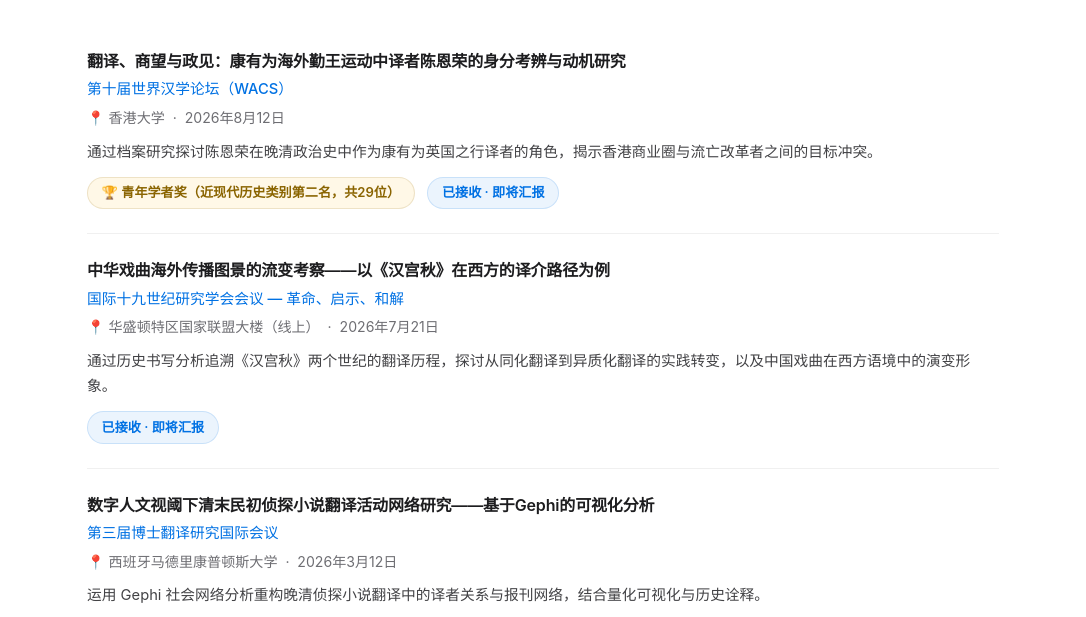
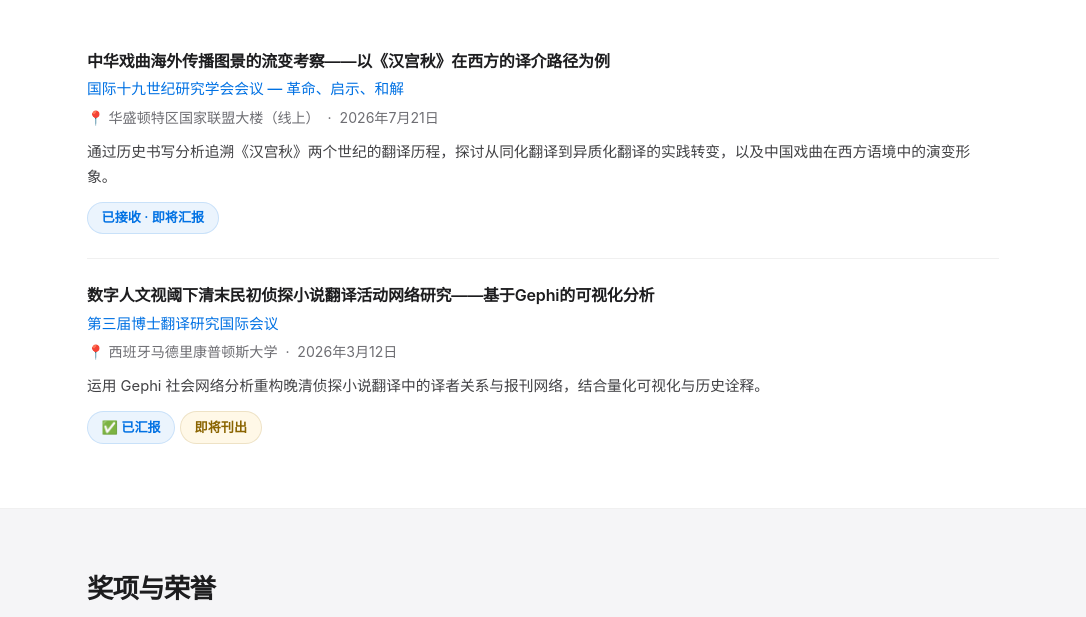
Before and after one commit to hoganjhhuang-maker/hoganjhhuang-maker.github.io, a plain HTML site: page conferences-zh.html in a window 1280 px wide. Shown: the part 159-776 px from the top of the page, without its empty margins (97-1183 px from the left). Drawn offline with Linux system fonts and the light colour scheme.

Commit message:
Update conferences-zh.html

```diff
--- a/conferences-zh.html
+++ b/conferences-zh.html
@@ -28,15 +28,6 @@
         <section class="conf-section">
             <div class="container">
                 <h2>会议发表</h2>
-
-                <div class="conf-item">
-                    <div class="conf-title">翻译、商望与政见：康有为海外勤王运动中译者陈恩荣的身分考辨与动机研究</div>
-                    <div class="conf-venue">第十届世界汉学论坛（WACS）</div>
-                    <div class="conf-location">📍 香港大学 &nbsp;·&nbsp; 2026年8月12日</div>
-                    <p>通过档案研究探讨陈恩荣在晚清政治史中作为康有为英国之行译者的角色，揭示香港商业圈与流亡改革者之间的目标冲突。</p>
-                    <span class="conf-award">🏆 青年学者奖（近现代历史类别第二名，共29位）</span>
-                    <span class="conf-status">已接收 · 即将汇报</span>
-                </div>
 
                 <div class="conf-item">
                     <div class="conf-title">中华戏曲海外传播图景的流变考察——以《汉宫秋》在西方的译介路径为例</div>
```
